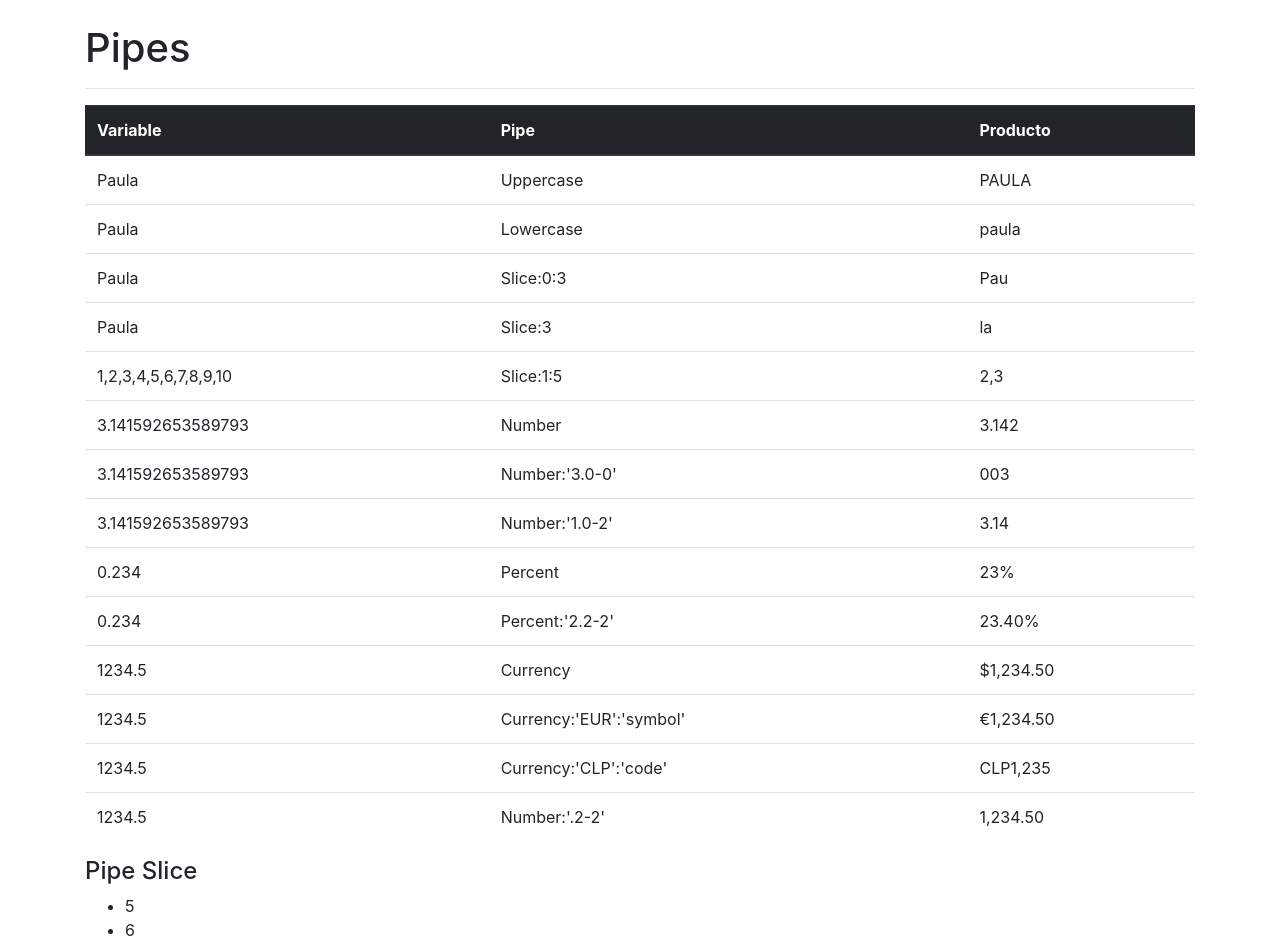
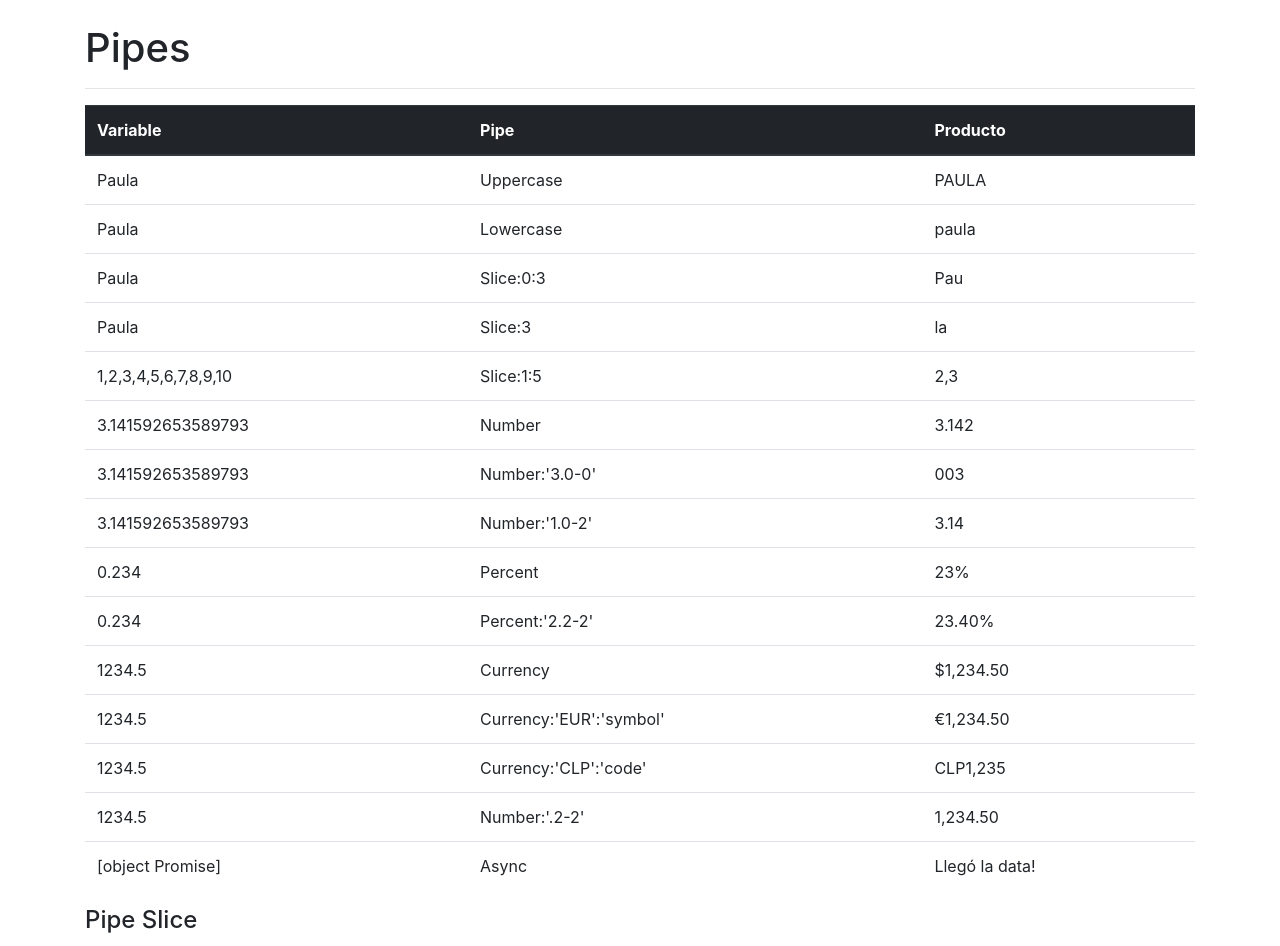
Before and after one commit to Pauliih/pipes_angular, an Angular app: page / in a window 1280 px wide. Shown: the top 946 px of the page. Built offline with nearby package versions, Linux system fonts and the light colour scheme.

Commit message:
async pipe + fecha en esp

```diff
--- a/src/app/app.component.html
+++ b/src/app/app.component.html
@@ -85,6 +85,11 @@
                 <td>Number:'.2-2'</td>
                 <td>{{ salario | number:'.2-2' }}</td>
             </tr>
+            <tr>
+                <td>{{ valorDePromesa }}</td>
+                <td>Async</td>
+                <td>{{ valorDePromesa | async }}</td>
+            </tr>
         </tbody>
     </table>
 
--- a/src/app/app.component.ts
+++ b/src/app/app.component.ts
@@ -1,4 +1,6 @@
 import { Component } from '@angular/core';
+import { promise } from 'protractor';
+import { reject } from 'q';
 
 @Component({
   selector: 'app-root',
@@ -24,5 +26,8 @@
       calle: "Primera",
       casa: 19
     }
-  }
+  };
+  valorDePromesa = new Promise( (resolve,reject)=>{
+    setTimeout(()=> resolve("Llegó la data!"), 3500);
+  })
 }
```
